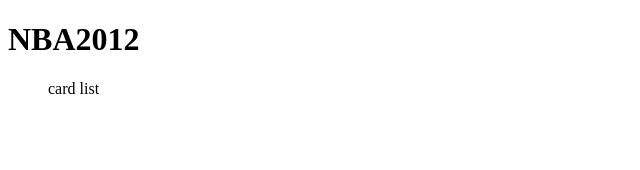
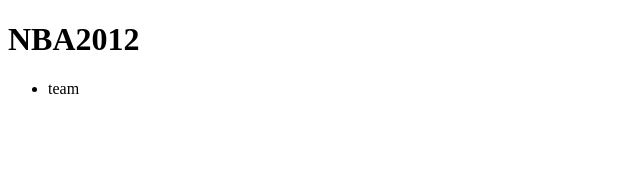
Before and after one commit to permalik/nba_app, a React (Create React App) app: page / in a window 1280 px wide. Shown: the top 170 px of the page, without its empty margins (0-640 px from the left). Built offline with nearby package versions, Linux system fonts and the light colour scheme.

Commit message:
Build Card component; Build axios client

```diff
--- a/package.json
+++ b/package.json
@@ -10,6 +10,7 @@
     "@types/node": "^16.11.43",
     "@types/react": "^18.0.15",
     "@types/react-dom": "^18.0.6",
+    "axios": "^0.27.2",
     "react": "^18.2.0",
     "react-dom": "^18.2.0",
     "react-scripts": "5.0.1",
--- /dev/null
+++ b/src/components/app/card/Card.tsx
@@ -0,0 +1,9 @@
+const Card = () => {
+  return (
+    <li>
+      team
+    </li>
+  )
+}
+
+export default Card;
--- /dev/null
+++ b/src/components/app/card/index.ts
@@ -0,0 +1,3 @@
+import Card from "./Card";
+
+export default Card;
--- a/src/components/app/cardList/CardList.tsx
+++ b/src/components/app/cardList/CardList.tsx
@@ -1,13 +1,15 @@
+import Card from "../card";
+
 const CardList = () => {
   return (
     <div>
       <div>
         <ul>
-          card list
+          <Card/>
         </ul>
       </div>
     </div>
-  )
-}
+  );
+};
 
-export default CardList
+export default CardList;
```
Also changed, not shown: src/http_common.ts (added, +8 -0 lines), 1 other file (tests, documents, lock files or other folders).
